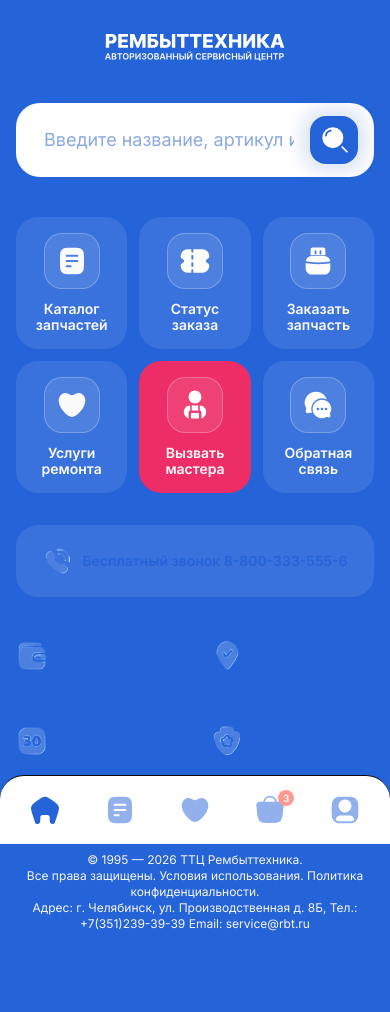
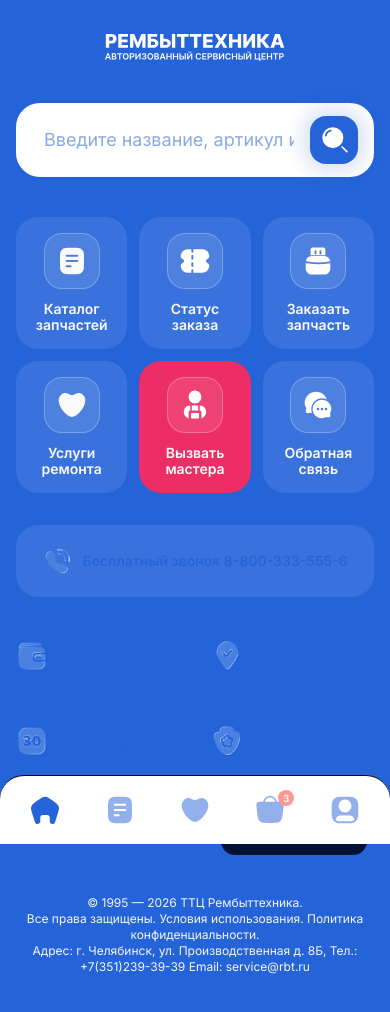
Before and after one commit to devtimberg/rbt-service-web, a Next.js app: page / in a window 390 px wide. Shown: the top 1012 px of the page. Built offline with nearby package versions, Linux system fonts and the light colour scheme.

Commit message:
Refactor Footer component for improved responsiveness and styling; adjust padding and gap for better alignment across different screen sizes.

```diff
--- a/widgets/footer.tsx
+++ b/widgets/footer.tsx
@@ -34,8 +34,8 @@
   }, [greetingIndex, typedLength]);
 
   return (
-    <Container className="mt-auto px-4 py-[clamp(12px,2.5vh,24px)]">
-      <HStack className="flex-col-reverse items-center justify-center gap-4 md:flex-row md:items-end md:justify-between">
+    <Container className="xs:py-10 mt-auto px-4 lg:py-[clamp(12px,2.5vh,24px)]">
+      <HStack className="xs:gap-10 flex-col-reverse items-center justify-center gap-4 md:flex-row md:items-end md:justify-between">
         <Text
           variant="secondary"
           size="xs"
```
